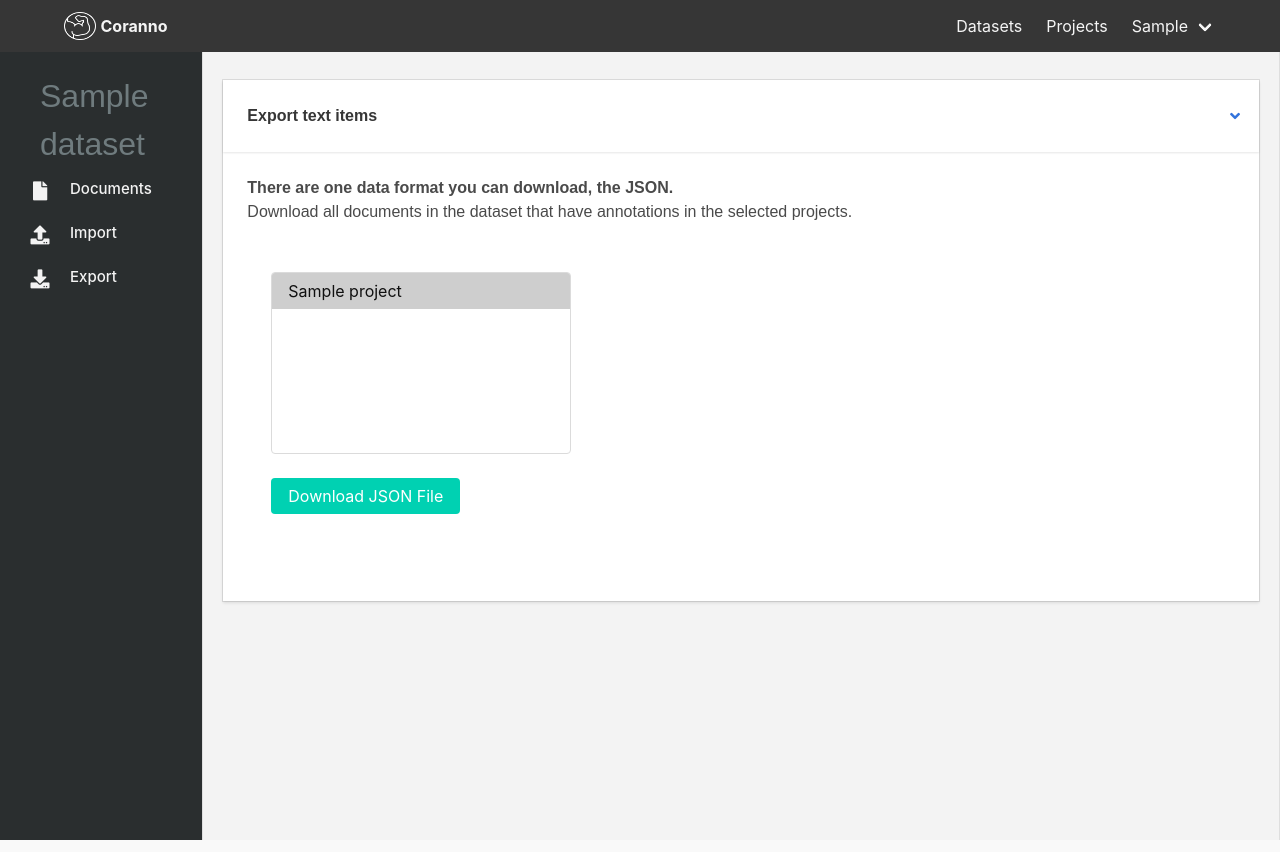
After one commit to gemunet/coranno, a Django app: page /dataset/1/download in a window 1280 px wide. The commit adds this page. Run offline with Django 3.2, Linux system fonts and the light colour scheme; a user stored in the database is signed in; tables that the repository leaves empty hold one stand-in row (values such as "Sample post"); some libraries are stand-ins or nearby versions.

Commit message:
integracion download corpus

```diff
--- a/dataset/api.py
+++ b/dataset/api.py
@@ -12,7 +12,7 @@ class DatasetSerializer(serializers.ModelSerializer):
 
     class Meta:
         model = Dataset
-        fields = ('id', 'name', 'description', 'user', 'created_at', 'documents_count', 'updated_at')
+        fields = ('id', 'name', 'description', 'user', 'created_at', 'documents_count', 'updated_at', 'projects')
         # depth = 1
         # read_only_fields = ('user',)
         # extra_kwargs = {"user": {"required": False, "read_only": True}}
--- a/dataset/urls.py
+++ b/dataset/urls.py
@@ -13,4 +13,5 @@ urlpatterns = [
     path('', views.DatasetView.as_view(), name='datasets'),
     path('<int:pk>/docs', views.DocumentsView.as_view(), name='dataset_docs'),
     path('<int:pk>/upload', views.UploadView.as_view(), name='dataset_upload'),
+    path('<int:pk>/download', views.DownloadView.as_view(), name='dataset_download'),
 ]
--- a/dataset/views.py
+++ b/dataset/views.py
@@ -5,8 +5,10 @@ from django.views.generic.edit import CreateView, UpdateView, DeleteView
 from django.contrib.auth.mixins import LoginRequiredMixin
 from django.http import HttpResponse, HttpResponseRedirect
 import json
+import datetime
 from io import TextIOWrapper
 from .models import Dataset, Document
+from project.models import Annotation
 
 class DatasetView(LoginRequiredMixin, CreateView):
     model = Dataset
@@ -83,3 +85,43 @@ class UploadView(LoginRequiredMixin, TemplateView):
         except Exception as e:
             print(e)
             return render(request, 'dataset/upload.html', {"error": str(e), "view": self})
+
+class DownloadView(LoginRequiredMixin, TemplateView):
+    template_name = 'dataset/download.html'
+
+    def get_context_data(self, *, object_list=None, **kwargs):
+        dataset = get_object_or_404(Dataset, pk=kwargs.get('pk'))
+        context = super().get_context_data(**kwargs)
+        context['section'] = dataset.name
+        context['projects'] = dataset.projects.all()
+        return context
+
+    def post(self, request, *args, **kwargs):
+        dataset = get_object_or_404(Dataset, pk=kwargs.get('pk'))
+        filename = 'corpus_'+dataset.name+'_'+datetime.datetime.today().strftime('%Y%m%d')
+
+        import_format = request.POST['format']
+        import_projects = request.POST.getlist('projects')
+        annset = Annotation.objects.filter(project__id__in=import_projects, document__dataset=dataset)
+
+        import itertools
+        data = sorted(annset, key=lambda x:x.document_id)
+        docs = {key: list(group) for key, group in itertools.groupby(data, key=lambda x:x.document)}
+
+        response = self.get_json(filename, docs)
+        return response
+
+    def get_json(self, filename, docs):
+        response = HttpResponse(content_type='text/json')
+        response['Content-Disposition'] = 'attachment; filename="{}.json"'.format(filename)
+
+        items = []
+        for doc, anns in docs.items():
+            annotations = [{'label':ann.label.text, 'start': ann.start, 'end': ann.end} for ann in anns]
+            item = {'doc_id': doc.id, 'text': doc.text, 'annotations': annotations}
+            items.append(item)
+
+        dump = json.dumps(items, ensure_ascii=False, indent=4)
+        response.write(dump)
+        print('dump done')
+        return response
--- a/project/models.py
+++ b/project/models.py
@@ -96,7 +96,7 @@ class Label(models.Model):
 
 class Annotation(models.Model):
     project = models.ForeignKey(Project, related_name='annotations', on_delete=models.CASCADE)
-    document = models.ForeignKey(Document, on_delete=models.CASCADE)
+    document = models.ForeignKey(Document, related_name='annotations', on_delete=models.CASCADE)
     start = models.IntegerField()
     end = models.IntegerField()
     label = models.ForeignKey(Label, on_delete=models.CASCADE)
--- a/templates/dataset/admin_base.html
+++ b/templates/dataset/admin_base.html
@@ -24,7 +24,7 @@
           </span>
           <span class="name">Import</span>
         </a>
-        <a href="{% url 'dataset_docs' view.kwargs.pk %}" class="item">
+        <a href="{% url 'dataset_download' view.kwargs.pk %}" class="item">
           <span class="icon">
             <i class="fas fa-download"></i>
           </span>
--- /dev/null
+++ b/templates/dataset/download.html
@@ -0,0 +1,57 @@
+{% extends "dataset/admin_base.html" %}
+{% load static %}
+{% block content-area %}
+<div class="columns">
+  <div class="column is-12">
+    <div class="card">
+      <header class="card-header">
+        <p class="card-header-title">
+          Export text items
+        </p>
+        <a href="#" class="card-header-icon" aria-label="more options">
+          <span class="icon">
+            <i class="fas fa-angle-down" aria-hidden="true"></i>
+          </span>
+        </a>
+      </header>
+      <div class="card-content">
+        <p>
+          <b>There are one data format you can download, the JSON.</b>
+        </p>
+        <p>
+          Download all documents in the dataset that have annotations in the selected projects.
+        </p>
+          <form action="{% url 'dataset_download' view.kwargs.pk %}" method="post">
+            {% csrf_token %}
+            <div class="section">
+
+              <div class="select is-multiple">
+                <select name="projects" multiple size="5" required style="min-width: 300px;">
+                {% for p in projects %}
+                  <option selected value="{{p.id}}">{{p.name}}</option>
+                {% endfor %}
+                </select>
+              </div>
+              <br /><br />
+
+
+              <ul>
+                  <!-- <li>
+                    <a class="control">
+                      <button type="submit" class="button is-primary button-margin " name="format" value="csv">Download CSV File</button>
+                    </a>
+                  </li> -->
+                  <li>
+                    <a class="control">
+                      <button type="submit" class="button is-primary button-margin " name="format" value="json">Download JSON File</button>
+                    </a>
+                </li>
+              </ul>
+
+            </div>
+          </form>
+      </div>
+    </div>
+  </div>
+</div>
+{% endblock %}
```
Also changed, not shown: templates/dataset/datasets.html (+6 -2 lines).
